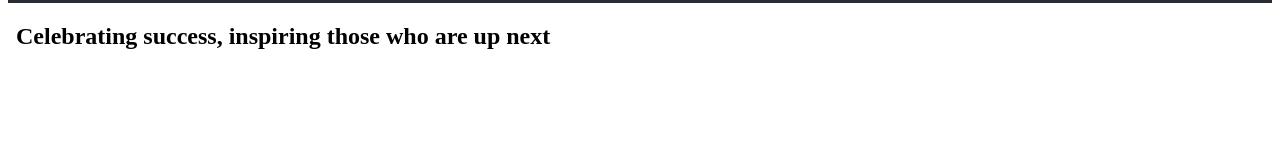
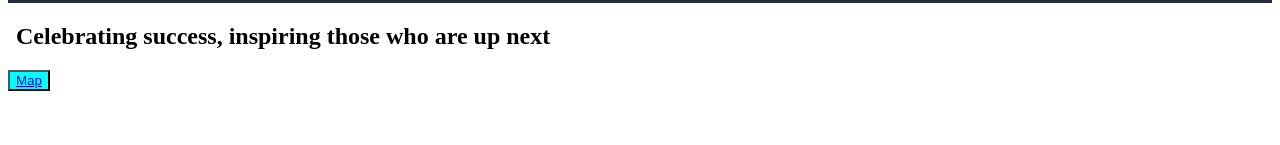
Before and after one commit to llndklzr/thinkful-grad-jobs, a React (Create React App) app in the folder front-end/: page / in a window 1280 px wide. Shown: the part 155-300 px from the top of the page. Built offline with nearby package versions, Linux system fonts and the light colour scheme; no server answers; what google-maps-react would draw is missing.

Commit message:
before pull

```diff
--- a/front-end/package.json
+++ b/front-end/package.json
@@ -6,6 +6,7 @@
     "@testing-library/jest-dom": "^5.14.1",
     "@testing-library/react": "^11.2.7",
     "@testing-library/user-event": "^12.8.3",
+    "dotenv": "^8.2.0",
     "react": "^17.0.2",
     "react-dom": "^17.0.2",
     "react-redux": "^7.2.4",
--- /dev/null
+++ b/front-end/src/components/Button.js
@@ -0,0 +1,8 @@
+import React from "react";
+import {Link} from "react-router-dom";
+import "../styles/styles.scss"
+
+
+export default function Button(){
+  return <button className="btn"><Link to={"/map"}>Map</Link></button>;
+}
--- a/front-end/src/components/Map.js
+++ b/front-end/src/components/Map.js
@@ -1,15 +1,21 @@
 import React from "react";
 import {GoogleApiWrapper, Map} from "google-maps-react";
-import "../styles/styles.scss";
+import styles from "../styles/styles.scss";
 
-const KEY = process.env.GOOGLE_MAPS_API_KEY || "AIzaSyBgM-DPWbmr4-dmtU7ADIBANFdiL2XwgTI";
-console.log(KEY)
+const KEY = process.env.GOOGLE_MAPS_API_KEY //|| "AIzaSyBgM-DPWbmr4-dmtU7ADIBANFdiL2XwgTI";
 
-// some change
+console.log("NUM", KEY)
+
+
 export function RenderMap(props){
   return (
-    <Map google={props.google} zoom={12}>
-
+    <Map
+      google={props.google}
+      zoom={16}
+      initialCenter={{lat: 37.234332396, lng: -115.80666344}}
+      className="google-map"
+      style={{marginRight: "8px",height: "60vh"}} // may have to style it like this
+    >
     </Map>
   );
 }
--- a/front-end/src/components/Router.js
+++ b/front-end/src/components/Router.js
@@ -1,12 +1,14 @@
 import React from "react";
 import { Switch, Route } from "react-router-dom";
 import GoogleApiWrapper from "./Map";
+import Button from "./Button";
 
 
 export default function Router(){
   return(
     <Switch>
       <Route path="/" exact>
+        <Button />
       </Route>
       <Route path="/map">
         <GoogleApiWrapper />
--- a/front-end/src/styles/elements/_buttons.scss
+++ b/front-end/src/styles/elements/_buttons.scss
@@ -1,3 +1,3 @@
 .btn {
-  color: red;
+  background-color: aqua;
 }
```
Also changed, not shown: 1 other file (tests, documents, lock files or other folders).
